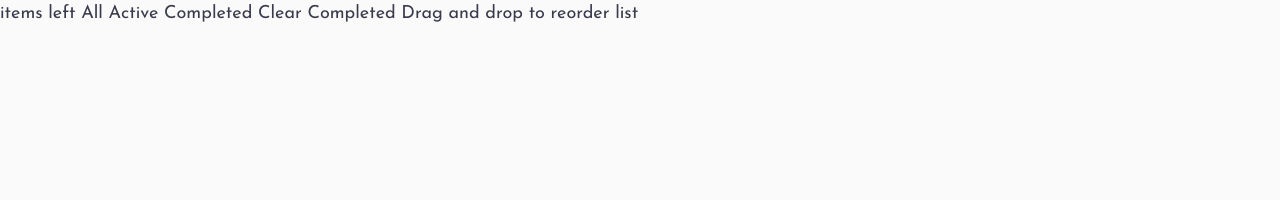
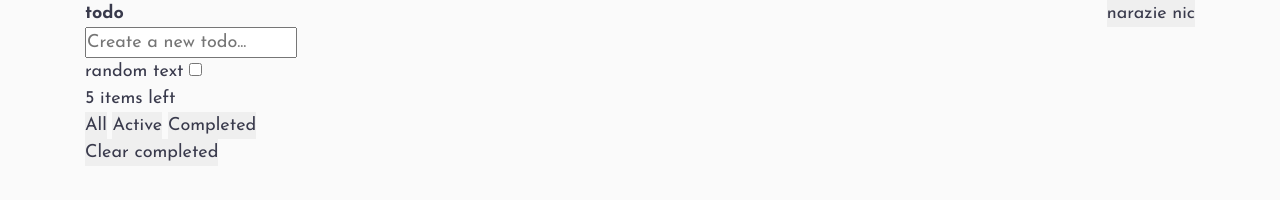
Before and after one commit to iggyyes/fem-todo-app, a website: page index.html in a window 1280 px wide. Drawn offline with Linux system fonts and the light colour scheme.

Commit message:
refactor html markup for accessibility

```diff
--- a/app/scss/_globals.scss
+++ b/app/scss/_globals.scss
@@ -52,6 +52,11 @@ body {
     }
 }
 
+.flex {
+    display: flex;
+    justify-content: space-between;
+}
+
 //accessibility
 /* Remove all animations, transitions and smooth scroll for people that prefer not to see them */
 @media (prefers-reduced-motion: reduce) {
--- a/index.html
+++ b/index.html
@@ -18,7 +18,55 @@
     <title>TO-DO APP</title>
   </head>
   <body>
-    <!-- - View the optimal layout for the app depending on their device's screen size
+    <main class="container">
+      <!-- title&dark/light mode -->
+      <section class="header flex">
+        <h1>todo</h1>
+        <button class="toggleButton">narazie nic</button>
+      </section>
+      <!-- TODO APP -->
+      <section class="todo">
+        <!-- new task creator-->
+        <div class="todo__task new">
+          <form action="#" method="GET">
+            <label for="new-todo" class="sr-only">Create a new todo</label>
+            <input
+              type="text"
+              id="new-todo"
+              placeholder="Create a new todo..."
+            />
+            <button class="sr-only">Add a new todo</button>
+          </form>
+        </div>
+        <!-- todo list -->
+        <div class="todo__list">
+          <div class="todo__tasks">
+            <!-- task 1 -->
+            <div class="todo__task">
+              <label for="task1"><span class="custom-checkbox"></span>random text</label>
+              <input type="checkbox" id="task1"/>
+            </div>
+        </div>
+
+        <!-- todo options -->
+        <div class="todo__options">
+          <p class="todo__count">5 items left</p>
+          <div class="todo__filter">
+            <button>All</button>
+            <button>Active</button>
+            <button>Completed</button>
+          </div>
+          <button class="deleteButton">Clear completed</button>
+        </div>
+      </section>
+
+
+
+      <!-- <p>Drag and drop to reorder list</p> -->
+    </main>
+
+    <!--
+- View the optimal layout for the app depending on their device's screen size
 - See hover states for all interactive elements on the page
 - Add new todos to the list
 - Mark todos as complete
@@ -26,11 +74,11 @@
 - Filter by all/active/complete todos
 - Clear all completed todos
 - Toggle light and dark mode
+
 - **Bonus**: Drag and drop to reorder items on the list
-    Todo -->
+    -->
 
-    <!-- Add dynamic number -->
-    items left All Active Completed Clear Completed Drag and drop to reorder
-    list
+
+
   </body>
 </html>
```
Also changed, not shown: app/scss/_variables.scss (+10 -0 lines), dist/style.css, 1 other file.
